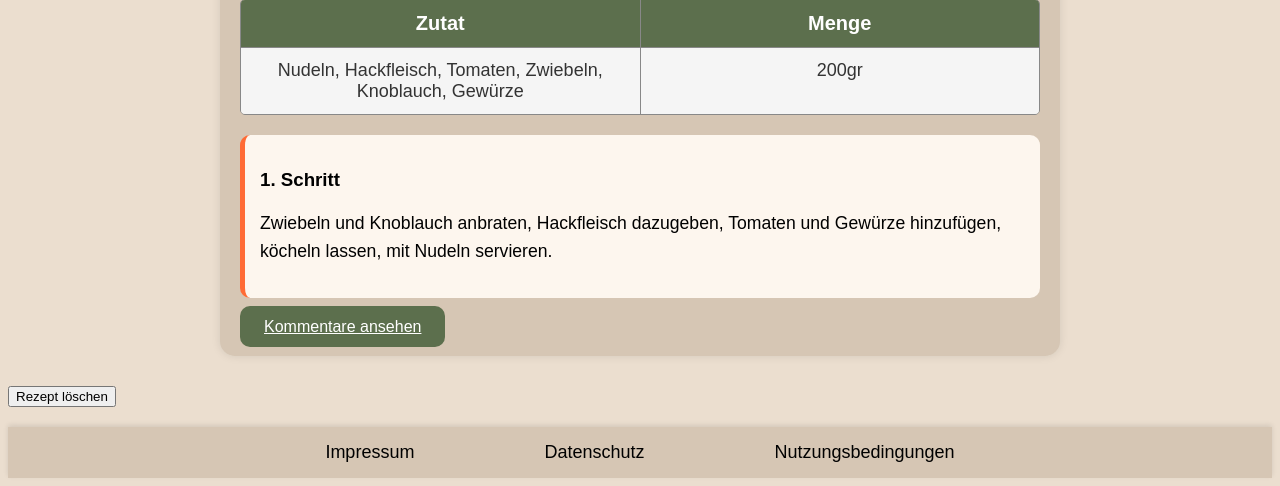
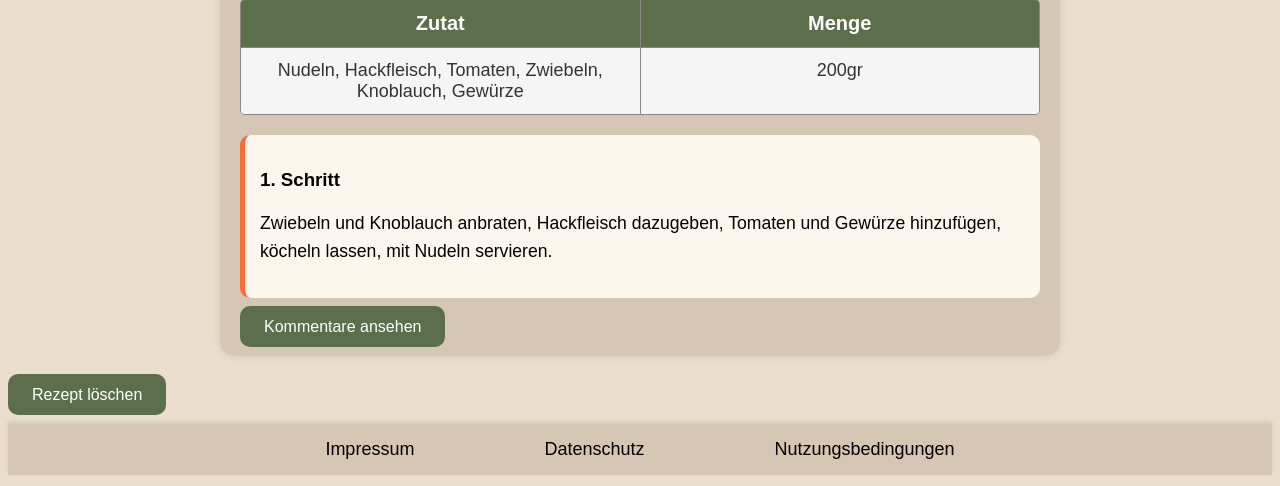
Before and after one commit to cln34/RezeptWebsite, a PHP site: page /rezept.php?id=0 in a window 1280 px wide. Shown: the part 875-1361 px from the top of the page. Run offline with PHP 8.4, Linux system fonts and the light colour scheme.

Commit message:
Button angepasst

```diff
--- a/css/rezept.css
+++ b/css/rezept.css
@@ -48,6 +48,7 @@
   padding: 12px 24px;
   border-radius: 10px;
   font-size: 16px;
+  text-decoration: none;
   cursor: pointer;
   transition: 0.3s ease;
 }
--- a/php/view/rezeptEintrag-show.php
+++ b/php/view/rezeptEintrag-show.php
@@ -81,7 +81,7 @@ require_once "php/include/head.php";
         </div>
         <a href="kommentare.php" class="rezept-button">Kommentare ansehen </a>
     </main>
-    <a href="eintrag-loeschen.php?id=<?= urlencode($entry->getId()) ?>"><button> Rezept löschen </button></a>
+    <a href="eintrag-loeschen.php?id=<?= urlencode($entry->getId()) ?>" class="rezept-button">Rezept löschen</a>
     <?php
     include_once "php/include/footer.php"
     ?>
```
